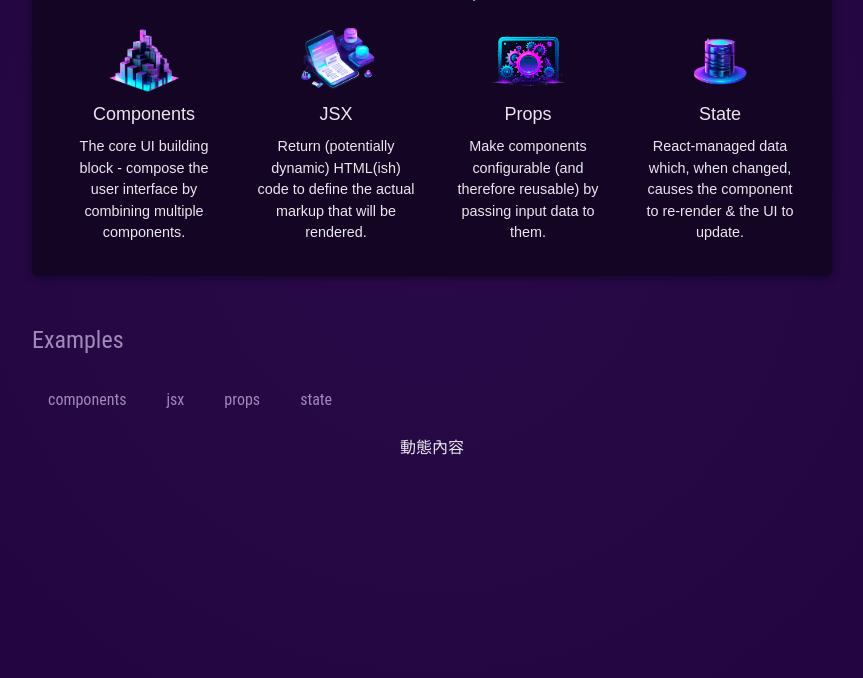
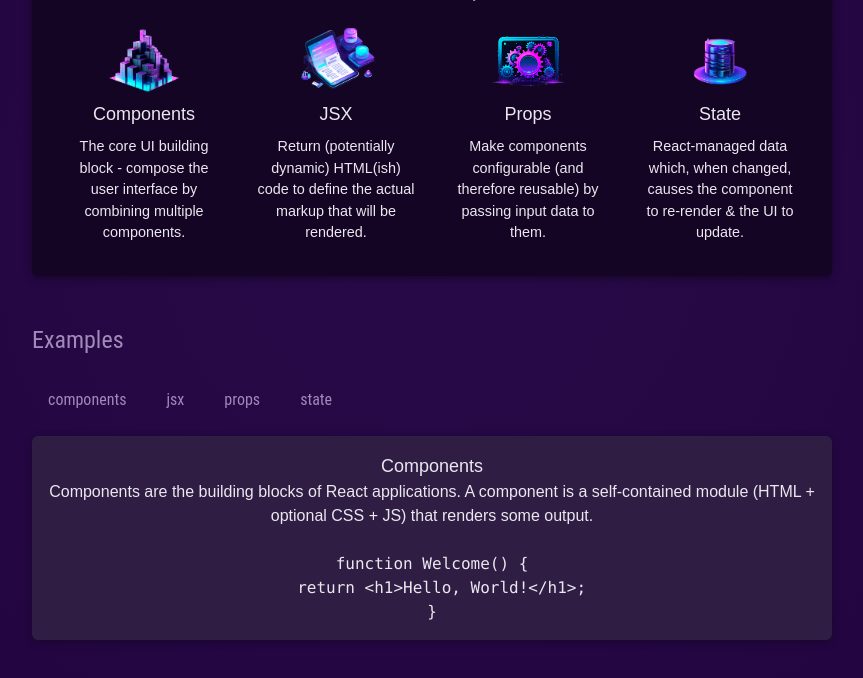
Before and after one commit to alexchiangcg/learn-react, a React (Vite) app: page / in a window 1280 px wide. Both pictures are taken after a click on the button "components". Shown: the part 418-1096 px from the top of the page, without its empty margins (208-1071 px from the left). Built offline with nearby package versions, Linux system fonts and the light colour scheme.

Commit message:
feat: 練習 useState

```diff
--- a/src/App.tsx
+++ b/src/App.tsx
@@ -1,3 +1,5 @@
+import { useState } from "react";
+
 import "./App.css";
 import { CORE_CONCEPTS, EXAMPLES } from "./data.ts";
 import Header from "./components/Header/Header";
@@ -5,10 +7,23 @@
 import TabButton from "./components/TabButton";
 
 function App() {
+  const [selectedTopic, setSelectedTopic] = useState("");
 
-  const handleSelect = () => {
-    console.log(`You Selected`);
+  const handleSelect = (selectedButton: string) => {
+    setSelectedTopic(selectedButton);
   };
+  let tabContent = <p>請選擇 topic</p>;
+  if (selectedTopic) {
+    tabContent = (
+      <div id="tab-content">
+        <h3>{EXAMPLES[selectedTopic].title}</h3>
+        <p>{EXAMPLES[selectedTopic].description}</p>
+        <pre>
+          <code>{EXAMPLES[selectedTopic].code}</code>
+        </pre>
+      </div>
+    );
+  }
 
   return (
     <div>
@@ -26,12 +41,14 @@
         <section id="examples">
           <h2>Examples</h2>
           <menu>
-            <TabButton onSelect={handleSelect} >components</TabButton>
-            <TabButton onSelect={handleSelect} >jsx</TabButton>
-            <TabButton onSelect={handleSelect} >props</TabButton>
-            <TabButton onSelect={handleSelect} >state</TabButton>
+            <TabButton onSelect={() => handleSelect("components")}>
+              components
+            </TabButton>
+            <TabButton onSelect={() => handleSelect("jsx")}>jsx</TabButton>
+            <TabButton onSelect={() => handleSelect("props")}>props</TabButton>
+            <TabButton onSelect={() => handleSelect("state")}>state</TabButton>
           </menu>
-          動態內容
+          {tabContent}
         </section>
       </main>
     </div>
```
